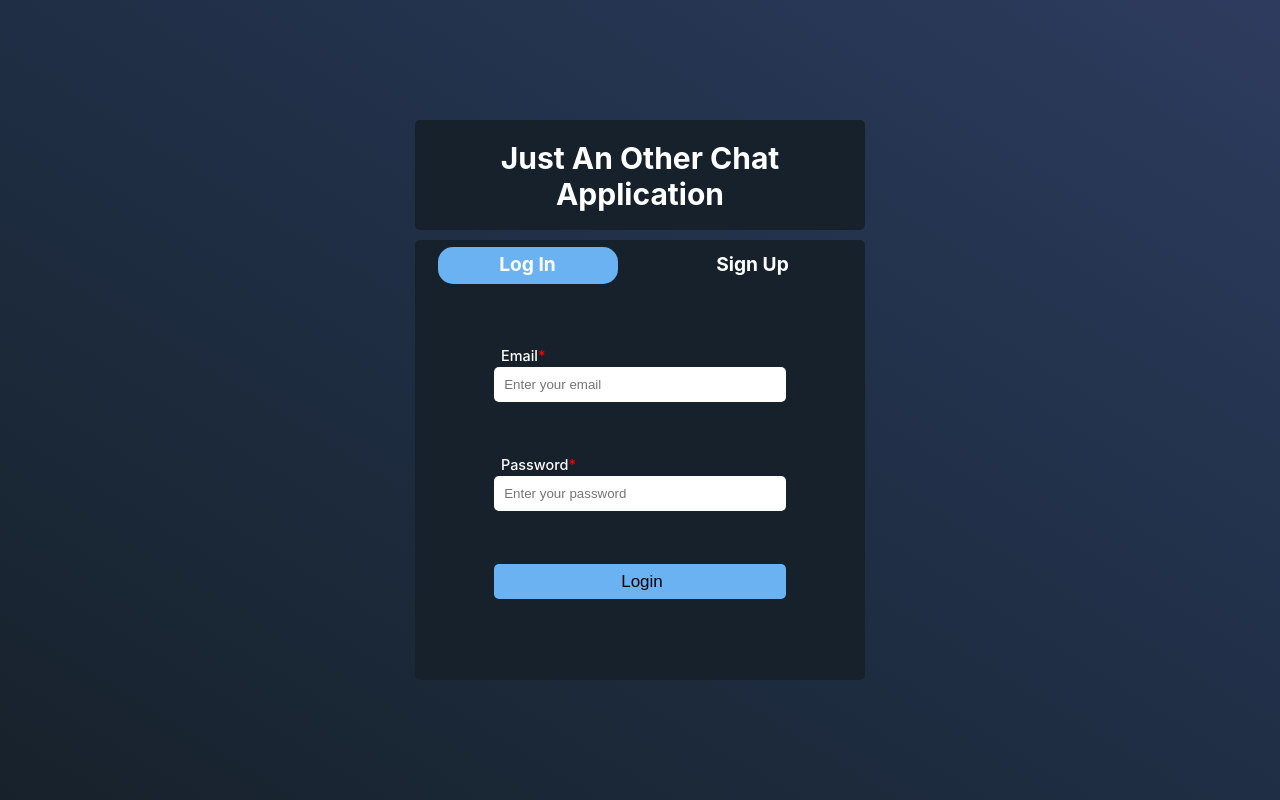
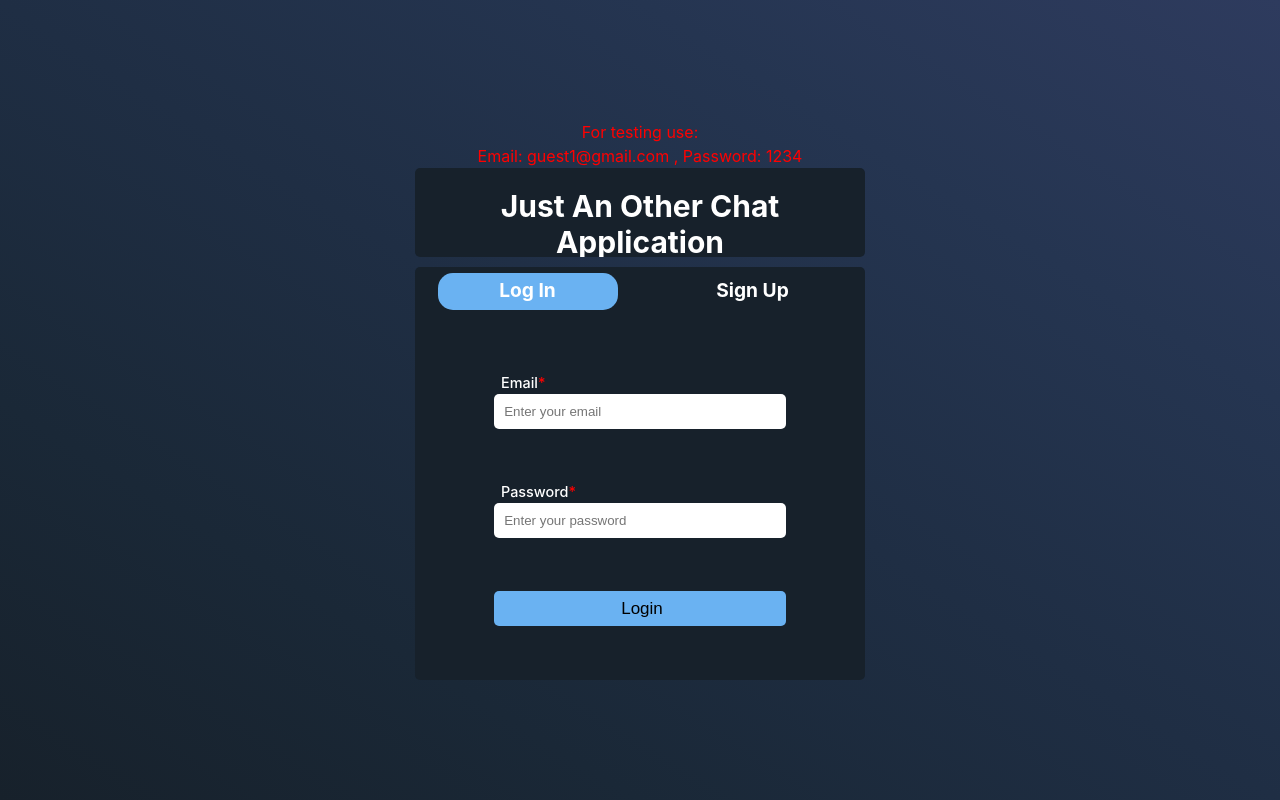
Before and after one commit to akshaiathota/chat-app, a React (Create React App) app in the folder client/: page / in a window 1280 px wide. Built offline with nearby package versions, Linux system fonts and the light colour scheme.

Commit message:
added admin credentials for testing

```diff
--- a/client/src/Pages/Authentication/Authentication.css
+++ b/client/src/Pages/Authentication/Authentication.css
@@ -22,6 +22,12 @@
     border-radius: 5px;
     overflow: hidden;
     background-color: #17212B;
+}
+
+.a-admin-cred {
+    text-align: center;
+    color: red;
+    line-height: 1.5;
 }
 
 .a-title h1 {
--- a/client/src/Pages/Authentication/Authentication.js
+++ b/client/src/Pages/Authentication/Authentication.js
@@ -30,6 +30,11 @@ function Authentication() {
     return (
         <div className='login-signup-page'>
             <div className={(toggleInput ? 'height-small' : 'height-large') + ' authentication'}>
+                <div className='a-admin-cred'>
+                    For testing use:
+                    <br></br>
+                    Email: guest1@gmail.com , Password: 1234
+                </div>
                 <div className='a-title'>
                     <h1>Just An Other Chat Application</h1>
                 </div>
```
